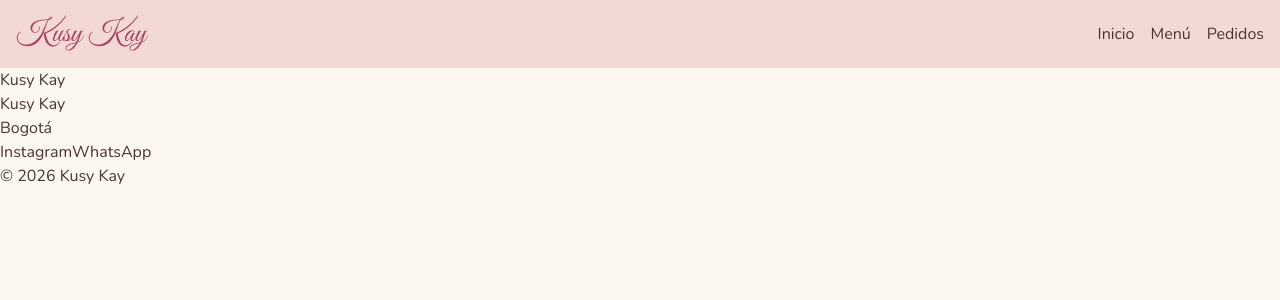
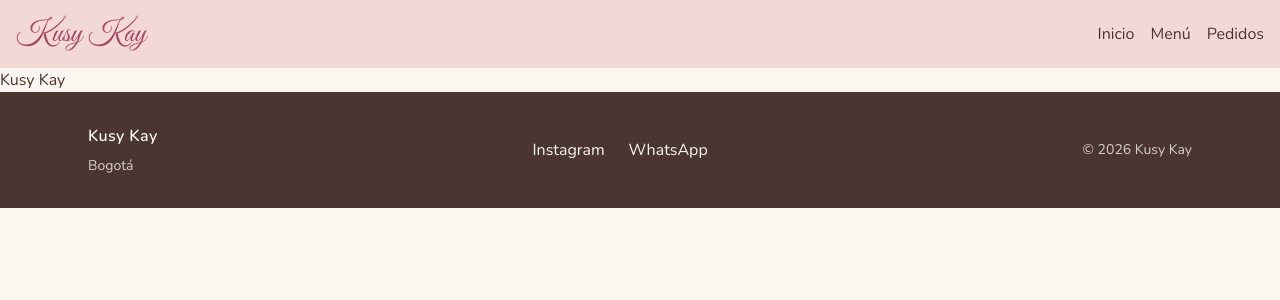
Before and after one commit to SantiiNo-Es945/cakes-website, a Next.js app: page / in a window 1280 px wide. Shown: the top 300 px of the page. Built offline with nearby package versions, Linux system fonts and the light colour scheme; a web font is replaced by a local one.

Commit message:
style: add footer styling

```diff
--- a/components/Footer.tsx
+++ b/components/Footer.tsx
@@ -1,13 +1,35 @@
-"use cache"
+'use cache';
 export default async function Footer() {
   const currentYear = new Date().getFullYear();
   return (
-    <footer>
-      <p>Kusy Kay</p>
-      <p>Bogotá</p>
-      <a href="#" target="_blank" rel="noopener noreferrer">Instagram</a>
-      <a href="#" target="_blank" rel="noopener noreferrer">WhatsApp</a>
-      <p>&copy; {currentYear} Kusy Kay</p>
+    <footer className="bg-brown text-cream">
+      <div className="mx-auto flex max-w-6xl flex-col items-center justify-between gap-4 px-6 py-8 md:flex-row">
+        <div className="text-center md:text-left space-y-2">
+          <p className="font-semibold tracking-wide">Kusy Kay</p>
+          <p className="text-sm text-cream/80">Bogotá</p>
+        </div>
+
+        <div className="flex items-center gap-6">
+          <a
+            className="underline-offset-4 hover:underline"
+            href="#"
+            target="_blank"
+            rel="noopener noreferrer"
+          >
+            Instagram
+          </a>
+          <a
+            className="underline-offset-4 hover:underline"
+            href="#"
+            target="_blank"
+            rel="noopener noreferrer"
+          >
+            WhatsApp
+          </a>
+        </div>
+
+        <p className="text-sm text-cream/80">&copy; {currentYear} Kusy Kay</p>
+      </div>
     </footer>
   );
 }
```
